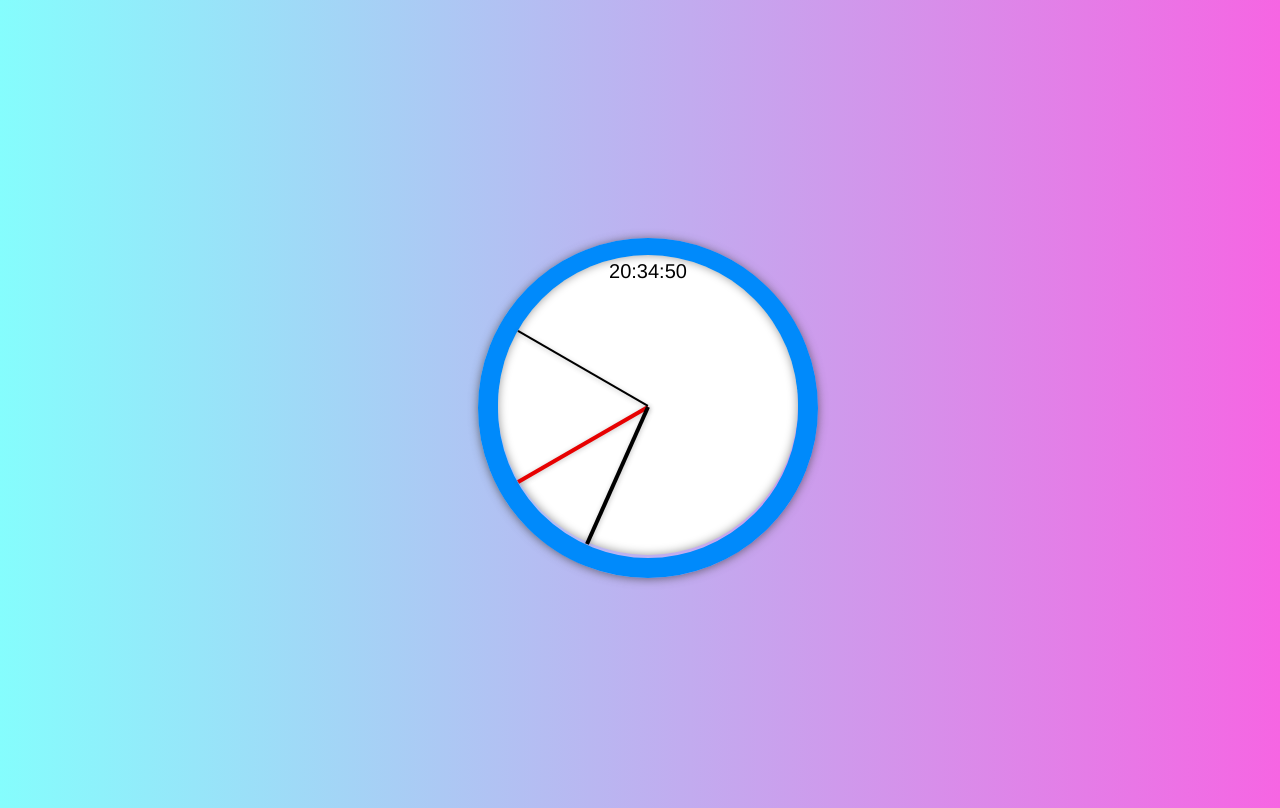
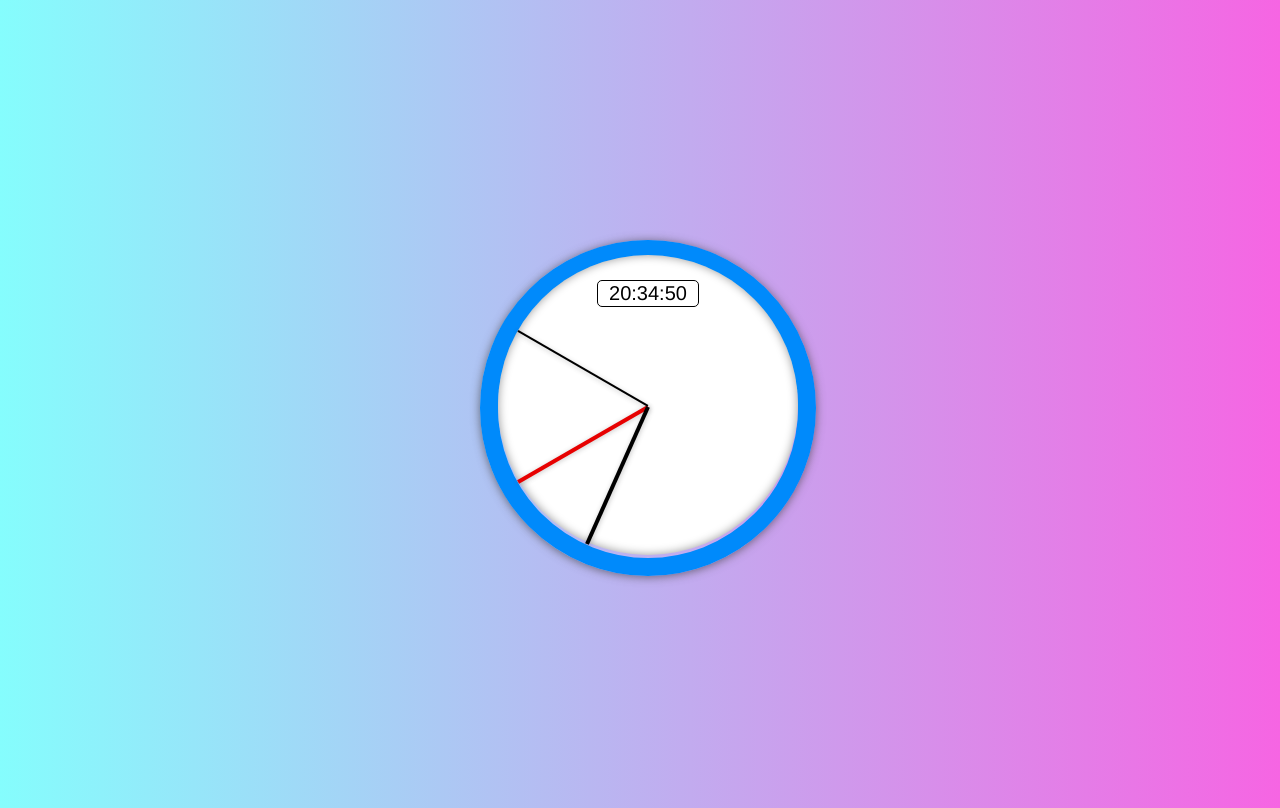
Before and after one commit to Cocodrilette/30-days-of-javascript, a plain HTML site: page css-js-clock/index.html in a window 1280 px wide. Drawn offline with Linux system fonts and the light colour scheme.

Commit message:
CSS and JS clock project editted

```diff
--- a/css-js-clock/index.html
+++ b/css-js-clock/index.html
@@ -38,7 +38,7 @@
             width: 30rem;
             height: 30rem;
             margin: 0 auto;
-            border: 2rem solid rgb(0, 138, 251);
+            border: 1.8rem solid rgb(0, 138, 251);
             border-radius: 50%;
             box-shadow: 0 1px 10px rgba(62, 62, 62, 0.7);
         }
@@ -80,8 +80,12 @@
         .time {
             position: absolute;
             top: 20%;
-            margin-top: 100px;
+            width: 80px;
+            margin-top: 120px;
             font-size: 2rem;
+            border: 1px solid black;
+            padding: 1px 10px;
+            border-radius: 5px;
         }
 
     </style>
```
